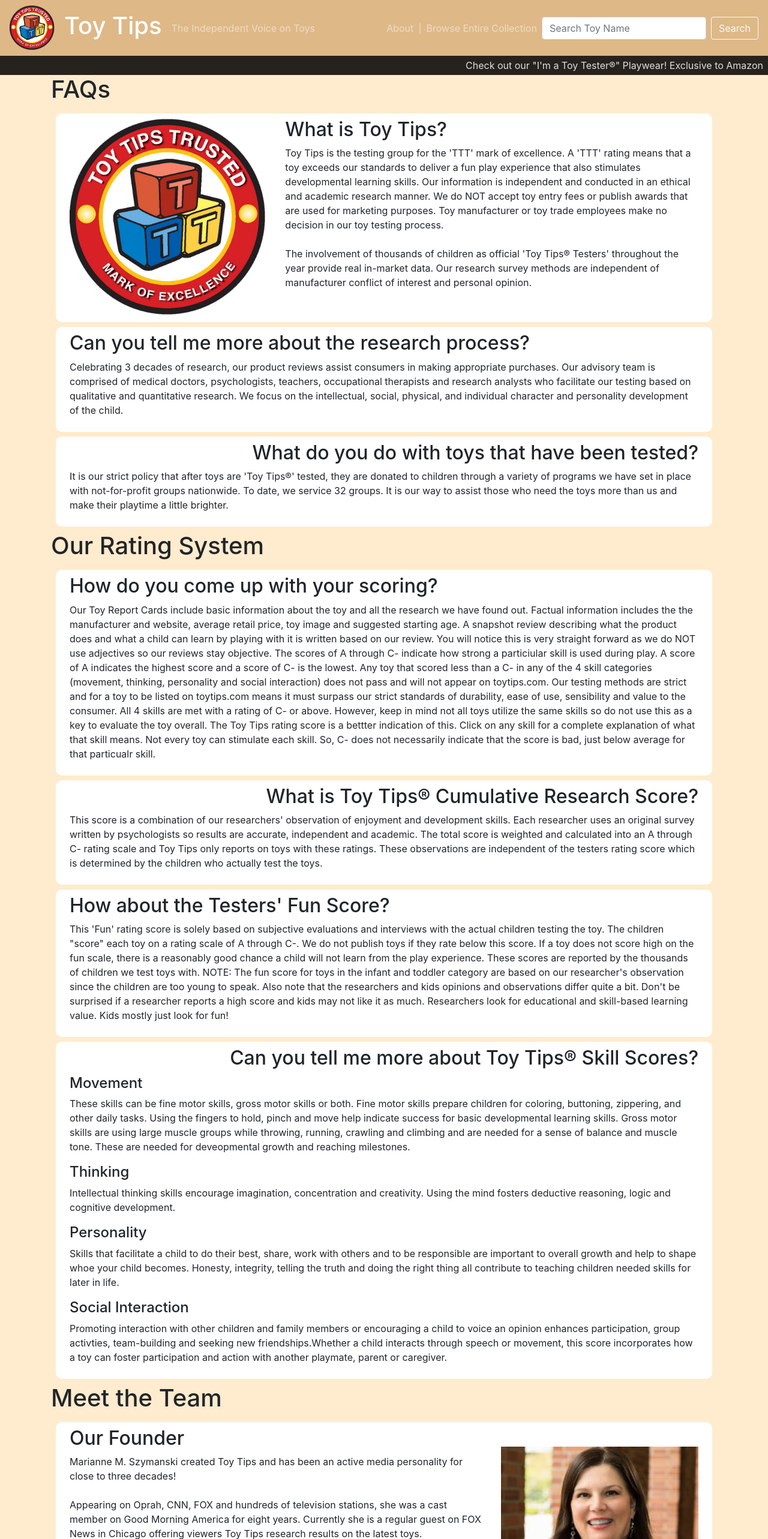
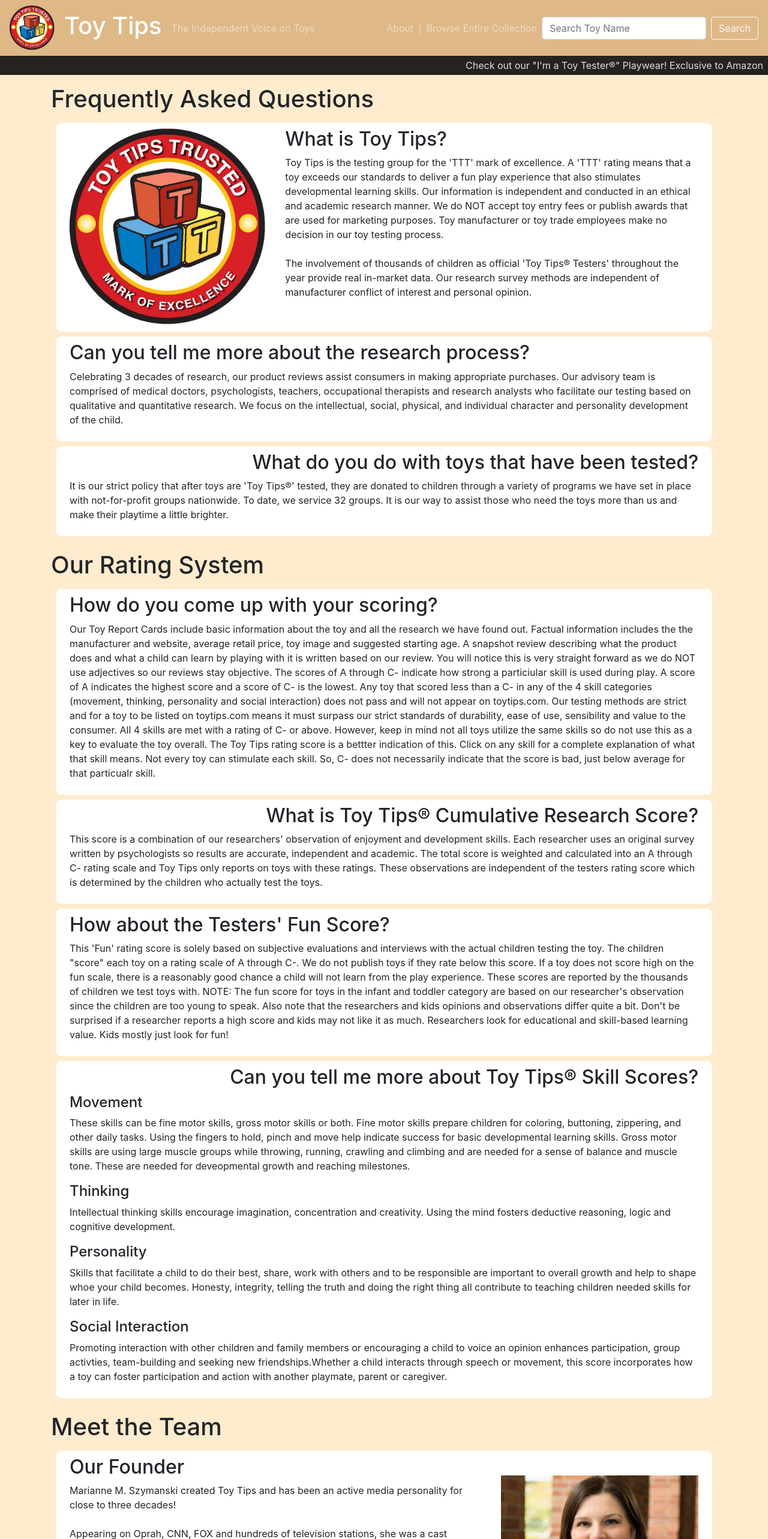
Before and after one commit to abautista3712/toy_tips, a React (Create React App) app: page /about in a window 1280 px wide. Shown: the top 2566 px of the page at 60% size. Built offline with nearby package versions, Linux system fonts and the light colour scheme.

Commit message:
Minor fixes to section title spacing on About page.

```diff
--- a/src/pages/About.js
+++ b/src/pages/About.js
@@ -7,8 +7,8 @@ const About = (props) => {
       <Container>
         {/* ---FAQs--- */}
         <Row>
-          <Col>
-            <h1>FAQs</h1>
+          <Col className="mt-3">
+            <h1>Frequently Asked Questions</h1>
           </Col>
         </Row>
         {/* FAQ: About Toy Tips */}
@@ -95,7 +95,7 @@ const About = (props) => {
         </Row>
         {/* ---Rating System--- */}
         <Row>
-          <Col>
+          <Col className="mt-3">
             <h1>Our Rating System</h1>
           </Col>
         </Row>
@@ -213,11 +213,11 @@ const About = (props) => {
         </Row>
         {/* ---Meet the Team--- */}
         <Row>
-          <Col>
+          <Col className="mt-3">
             <h1>Meet the Team</h1>
           </Col>
         </Row>
-        {/* ---About Our Founder--- */}
+        {/* About Our Founder*/}
         <Row className="m-2 p-2 card_Row">
           <Col xs={6} sm={8} md={8} lg={8} xl={8}>
             <h2>Our Founder</h2>
```
